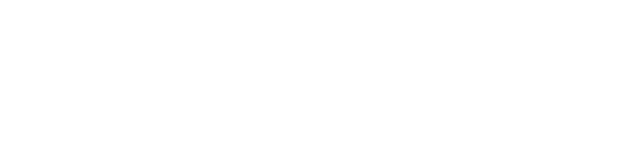
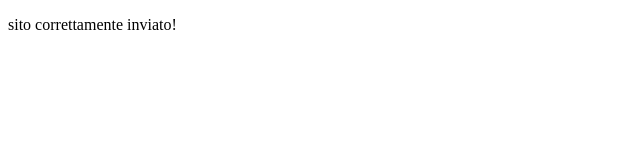
Before and after one commit to susoh/server_http, a plain HTML site: page demo/htdocs/index.html in a window 1280 px wide. Shown: the whole page, without its empty margins (0-640 px from the left). Drawn offline with Linux system fonts and the light colour scheme.

Commit message:
Update index.html

```diff
--- a/demo/htdocs/index.html
+++ b/demo/htdocs/index.html
@@ -6,6 +6,6 @@
     <title>Document</title>
 </head>
 <body>
-
+    <p class="testo">sito correttamente inviato!</p>
 </body>
 </html>
```
